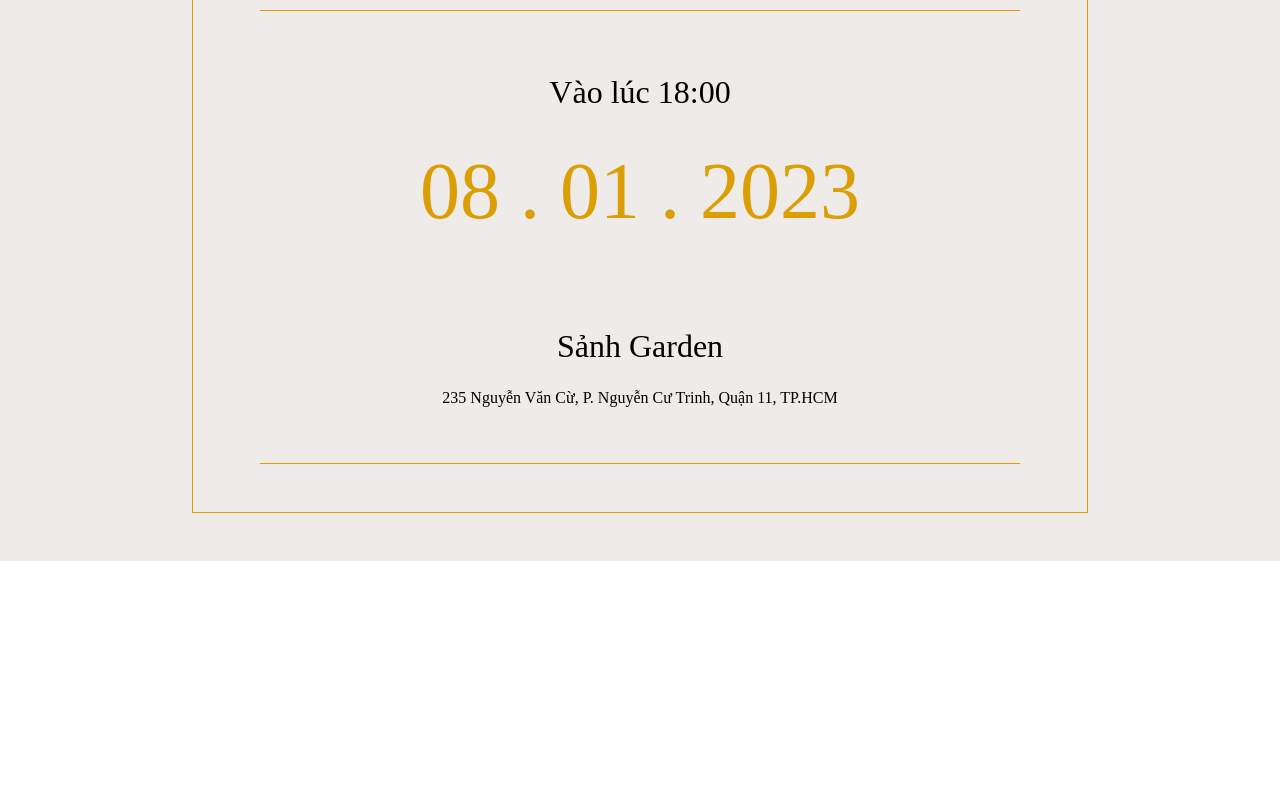
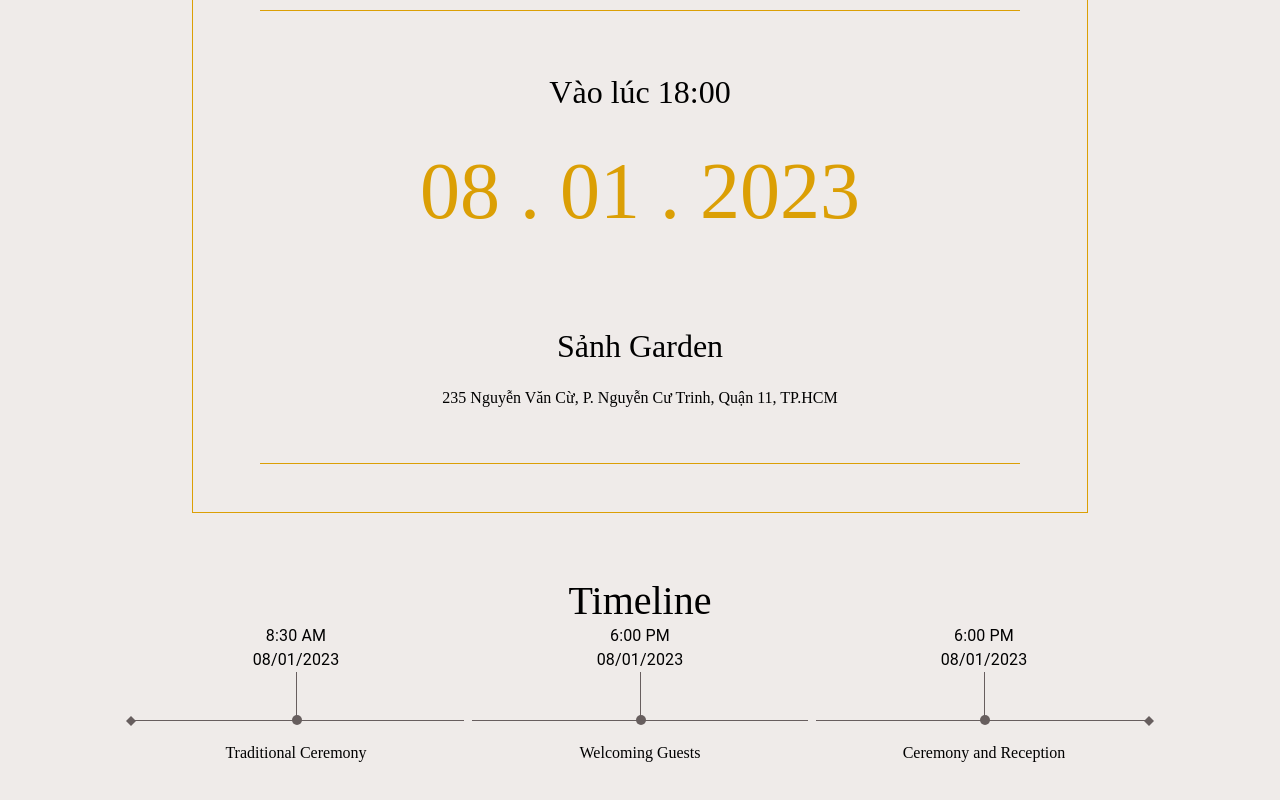
Before and after one commit to james-nair/wedding, a Next.js app: page / in a window 1280 px wide. Shown: the part 2258-3058 px from the top of the page. Before the commit the page ends 2819 px from the top, so only its background shows below. Built offline with nearby package versions, Linux system fonts and the light colour scheme; no server answers.

Commit message:
added Timeline component

```diff
--- /dev/null
+++ b/components/Timeline.tsx
@@ -0,0 +1,193 @@
+import { Box, Grid, styled, Typography } from "@mui/material";
+import { useConfig } from "../lib/useConfig";
+
+interface ComponentProps {
+  isPortrait?: boolean;
+  isSmall?: boolean;
+}
+const Section = styled("section", {
+  shouldForwardProp: (prop) => prop !== "isPortrait",
+})<ComponentProps>({
+  height: "fit-content",
+  overflow: "hidden",
+  position: "relative",
+  backgroundColor: "#EFEBE9",
+  marginBottom: "1rem",
+  textAlign: "center",
+  padding: "1rem 0 3rem 0",
+});
+
+const Container = styled("div")({
+  maxWidth: "80%",
+  margin: "0 auto",
+});
+
+const TitleLayout = styled("span", {
+  shouldForwardProp: (prop) => prop !== "isPortrait",
+})<ComponentProps>(({ isPortrait }) => ({
+  padding: `0 1rem`,
+  margin: "auto",
+  maxWidth: "70%",
+  display: "inline-block",
+  fontSize: "2.5rem",
+}));
+
+const EventLine = styled("div")({
+  height: "3rem",
+  width: "1px",
+  backgroundColor: "#675e5e",
+  position: "relative",
+  left: "50%",
+  "&::after": {
+    content: '""',
+    width: "10px",
+    height: "10px",
+    borderRadius: "50%",
+    backgroundColor: "#675e5e",
+    transform: "translateX(-50%)",
+    bottom: "-5px",
+    position: "absolute",
+  },
+});
+
+type LeftOrRight =
+  | {
+      left: boolean;
+      right?: never;
+    }
+  | { left?: never; right: boolean };
+
+type SquareProps = LeftOrRight;
+
+const EventSquare = styled("div", {
+  shouldForwardProp: (prop) => prop !== "left" && prop !== "right",
+})<SquareProps>(({ left, right }) => ({
+  left: left ? "-0.1rem" : undefined,
+  right: right ? "-0.1rem" : undefined,
+  width: 0,
+  height: 0,
+  border: "5px solid transparent",
+  borderBottomColor: "#675e5e",
+  position: "absolute",
+  bottom: "-0.5px",
+  "&::after": {
+    content: '""',
+    left: "-5px",
+    top: "5px",
+    width: 0,
+    height: 0,
+    border: "5px solid transparent",
+    borderTopColor: "#675e5e",
+    position: "absolute",
+  },
+}));
+
+const EventItem = ({
+  time,
+  eventName,
+  left,
+  right,
+}: {
+  time: Date;
+  eventName: string;
+  left?: boolean;
+  right?: boolean;
+}) => {
+  return (
+    <Grid item xs={12} md={4}>
+      <div style={{ position: "relative" }}>
+        <Date
+          time={time}
+          {...(left
+            ? { haveLeftSquare: true }
+            : right
+            ? { haveRightSquare: true }
+            : {})}
+        />
+        <EventName name={eventName} />
+      </div>
+    </Grid>
+  );
+};
+
+const Date = ({
+  time,
+  haveLeftSquare,
+  haveRightSquare,
+}: {
+  time: Date;
+  haveLeftSquare?: boolean;
+  haveRightSquare?: boolean;
+}) => {
+  return (
+    <Box
+      sx={{
+        position: "relative",
+        "&::after": {
+          content: '""',
+          position: "absolute",
+          height: "1px",
+          left: 0,
+          right: 0,
+          backgroundColor: "#675e5e",
+        },
+      }}
+    >
+      <Typography>
+        {time.toLocaleTimeString(undefined, { timeStyle: "short" })}
+      </Typography>
+      <Typography
+        sx={{
+          width: "100%",
+          textAlign: "center",
+          margin: "auto",
+          whiteSpace: "pre-line",
+        }}
+      >
+        {time.toLocaleDateString("en-AU")}
+      </Typography>
+      <EventLine />
+
+      {haveLeftSquare ? (
+        <EventSquare left />
+      ) : haveRightSquare ? (
+        <EventSquare right />
+      ) : null}
+    </Box>
+  );
+};
+
+const EventName = ({ name }: { name: string }) => {
+  return (
+    <div style={{ marginTop: "1.5rem", width: "100%", padding: "0 0 0.5rem" }}>
+      {name}
+    </div>
+  );
+};
+
+export const Timeline = () => {
+  const config = useConfig();
+  return (
+    <Section>
+      <Container>
+        <TitleLayout>Timeline</TitleLayout>
+        <Grid container spacing={1}>
+          <EventItem
+            eventName="Traditional Ceremony"
+            time={config.traditional.date}
+            left
+          />
+          <EventItem
+            eventName="Welcoming Guests"
+            time={config.reception.date}
+          />
+          <EventItem
+            eventName="Ceremony and Reception"
+            time={config.reception.date}
+            right
+          />
+        </Grid>
+      </Container>
+    </Section>
+  );
+};
--- a/pages/index.tsx
+++ b/pages/index.tsx
@@ -1,6 +1,7 @@
 import { Gallery } from "../components/Gallery";
 import { GreetingLayout } from "../components/GreetingLayout";
 import { Invite } from "../components/Invite";
+import { Timeline } from "../components/Timeline";
 import TitleLayout from "../components/TitleLayout";
 
 export default function Home() {
@@ -10,6 +11,7 @@ export default function Home() {
       {/* <GreetingLayout /> */}
       <Gallery />
       <Invite name="James Nair" />
+      <Timeline />
     </main>
   );
 }
```
